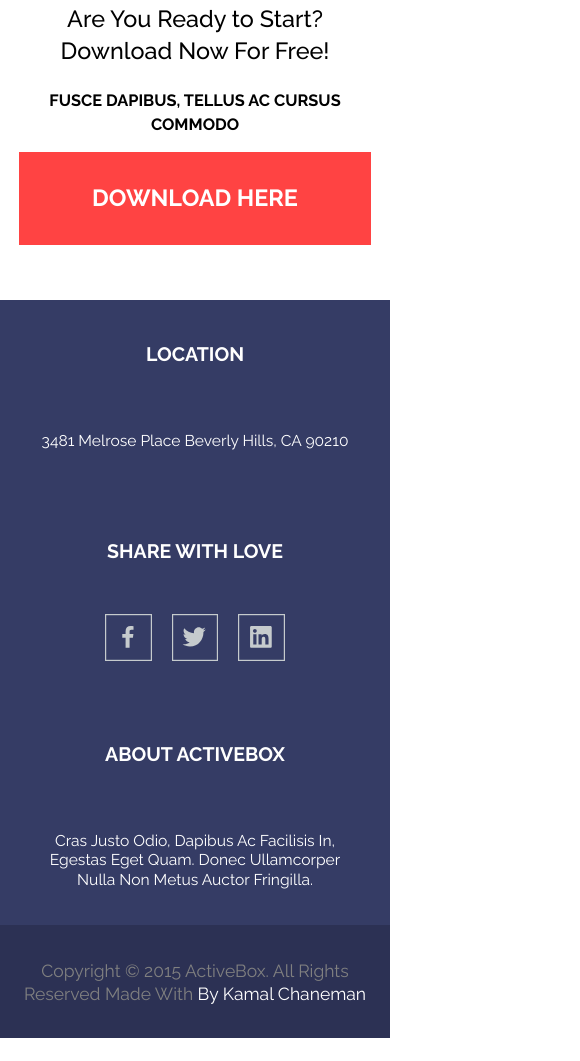
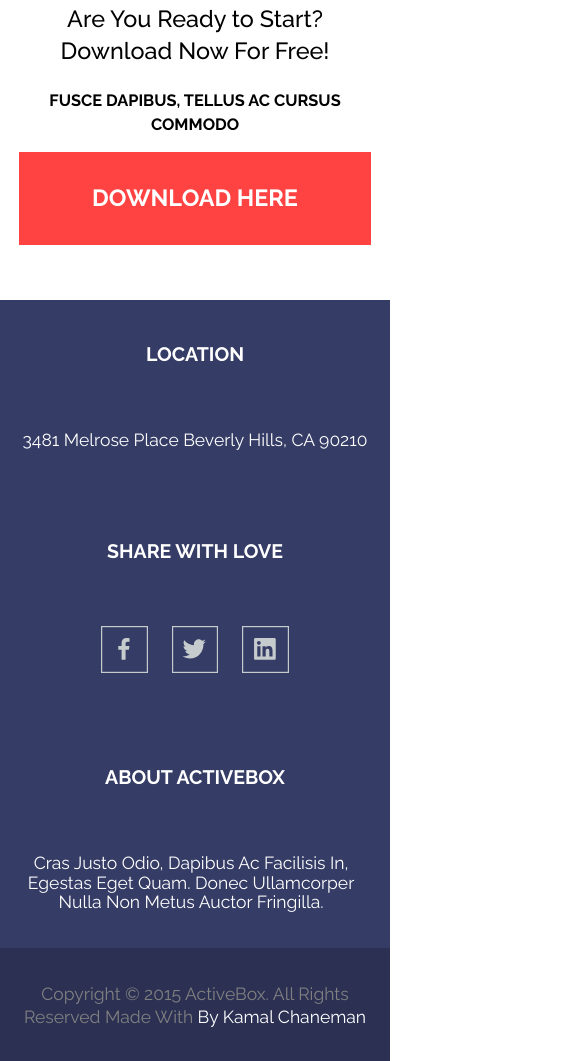
Before and after one commit to DennisVatanabe/level1, a plain HTML site: page index.html in a window 390 px wide. Shown: the part 5997-7058 px from the top of the page, 580 px wide, since content can reach past the window. Before the commit the page ends 7035 px from the top, so only its background shows below. Drawn offline with nearby package versions, Linux system fonts and the light colour scheme.

Commit message:
0409 _adaptive_2

```diff
--- a/css/footer.css
+++ b/css/footer.css
@@ -93,7 +93,7 @@
         line-height: 16px;
     }
     .footer__about-info {
-        width: 315px;
+        max-width: 315px;
     }
     .footer__social-title {
         padding-bottom: 35px;
@@ -110,42 +110,53 @@
         max-width: 100%;
     }
     .footer__container {
+        padding-left: 0;
+        padding-right: 0;
         padding-top: 0;
-        width: 95%;
+        width: 96vw;
     }
     .footer__items {
         display: flex;
         flex-direction: column;
         justify-content: space-between;
-        width: 100%;
+        width: 96vw;
         margin: 0 auto;
         align-items: center;
+    }
+    .footer__items-location {
+        max-width: 96vw;
     }
     .footer__items-location-title, .footer__social-title, .footer__about-title {
         font-size: 5vw;
         margin-top: 12vw;
-        width: 100%;
+        width: 96vw;
         padding-bottom: 10vw;
     }
     .footer__items-location-subtitle, .footer__about-info {
-        font-size: 4vw;
+        font-size: 4.5vw;
         line-height: 5vw;
-        width: 100%;
+        max-width: 94vw;
         display: flex;
         justify-content: center;
+        align-items: center;
+        text-align: center;
     }
     .footer__items-location-subtitle {
-        width: 770px;
+        max-width: 96vw;
         padding-bottom: 12vw;
     }
     .footer__about {
-        max-width: 100%;
+        max-width: 96vw;
+    }
+    .footer__social-icons {
+        display: flex;
+        justify-content: center;
     }
     .footer__social-title {
         padding-bottom: 14vw;
     }
     .social__icon {
-        margin: 2vw;
+        margin: 3vw;
     }
     .social__icon img {
         width: 12vw;
@@ -154,7 +165,7 @@
         padding-top: 10vw;
     }
     .footer__copyright-main {
-        max-width: 96%;
+        max-width: 96vw;
         font-size: 4.5vw;
         line-height: 6vw;
         margin-top: 9vw;
--- a/css/testimonials.css
+++ b/css/testimonials.css
@@ -103,7 +103,7 @@ img.jpg {
         padding-bottom: 2%;
     }
     .testimonials__main-info {
-        font-size: 3vw;
+        font-size: 3.5vw;
         padding-bottom: 5%;
         line-height: 40px;
     }
```
